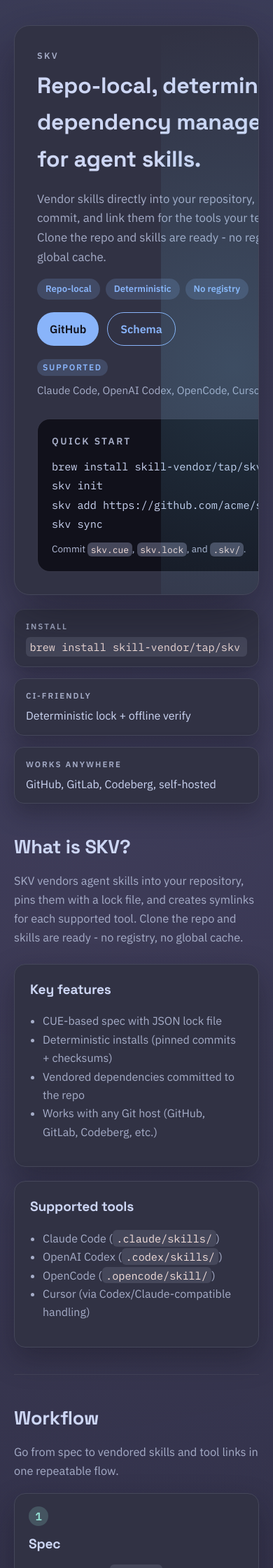
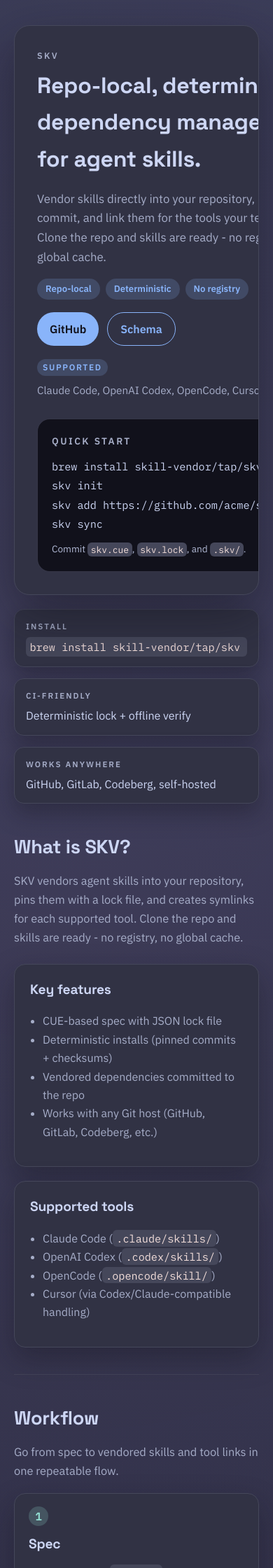
Before and after one commit to skill-vendor/skv, a Jekyll site: the page built from docs/index.md, in a window 390 px wide. Shown: the top 2240 px of the page at 70% size. Built offline with Jekyll 4.4.1, drawn with Linux system fonts in a browser that asks for light colours.

Commit message:
docs: remove hero glow on small screens

```diff
--- a/docs/assets/css/style.css
+++ b/docs/assets/css/style.css
@@ -393,6 +393,10 @@ small {
     grid-template-columns: 1fr;
   }
 
+  .hero::after {
+    display: none;
+  }
+
   .grid.two-col {
     grid-template-columns: 1fr;
   }
```
